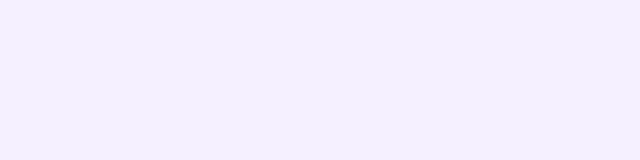
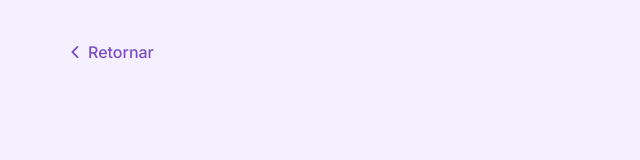
Before and after one commit to Mateus-53/jogo-do-glecio, a React (Vite) app: page /edit-profile in a window 1280 px wide. Before the commit this address had no page. Shown: the top 160 px of the page, without its empty margins (0-640 px from the left). Built offline with nearby package versions, Linux system fonts and the light colour scheme.

Commit message:
Go Page back turned into component

```diff
--- a/src/animations/pageAnimations.js
+++ b/src/animations/pageAnimations.js
@@ -38,6 +38,25 @@ export function scrollFromLeft() {
     };
 }
 
+export function scrollFromBottom() {
+    return {
+        initial: { y: "-100vh", opacity: 0 },
+        animate: {
+            y: 0,
+            opacity: 1,
+            transition: {
+                duration: 0.4,
+                ease: "easeInOut",
+            },
+        },
+        exit: {
+            y: "-100vh",
+            opacity: 0,
+            transition: { duration: 0.26, ease: "easeInOut" },
+        },
+    };
+}
+
 export function fade() {
     return {
         initial: { opacity: 0 },
--- a/src/components/AnimatedRoutes.jsx
+++ b/src/components/AnimatedRoutes.jsx
@@ -1,5 +1,6 @@
 import { AnimatePresence } from "framer-motion";
 import { Route, Routes, useLocation } from "react-router";
+import About from "../pages/About";
 import EditProfile from "../pages/EditProfile";
 import Home from "../pages/Home";
 import Login from "../pages/Login";
@@ -24,7 +25,8 @@ function AnimatedRoutes() {
                     path="/password-reset/confirm/:token"
                     element={<ResetPasswordConfirm />}
                 />
-                <Route path="/edit-information" element={<EditProfile />} />
+                <Route path="/edit-profile" element={<EditProfile />} />
+                <Route path="/about" element={<About />} />
             </Routes>
         </AnimatePresence>
     );
--- /dev/null
+++ b/src/components/buttons/ButtonPageBack.jsx
@@ -0,0 +1,16 @@
+import { HiMiniChevronLeft } from "react-icons/hi2";
+import { Link } from "react-router";
+
+function ButtonPageBack({ to, replace, children }) {
+    return (
+        <Link
+            to={to}
+            replace={replace}
+            className="flex text-darkPurple items-center font-medium p-2 absolute top-8 left-14 max-sm:left-4"
+        >
+            <HiMiniChevronLeft size={24} />
+            {children}
+        </Link>
+    );
+}
+export default ButtonPageBack;
--- /dev/null
+++ b/src/pages/About.jsx
@@ -0,0 +1,12 @@
+import ButtonPageBack from "../components/buttons/ButtonPageBack";
+
+function About() {
+   document.title = "Sobre o projeto · Jogo do Glécio"
+
+   return (
+      <div>
+         <ButtonPageBack to="/" replace={true}>Retornar</ButtonPageBack>
+      </div>
+   )
+}
+export default About;
--- a/src/pages/EditProfile.jsx
+++ b/src/pages/EditProfile.jsx
@@ -1,9 +1,22 @@
+import { scrollFromRight } from "../animations/pageAnimations";
+import ButtonPageBack from "../components/buttons/ButtonPageBack";
+import { motion } from "framer-motion";
+
 function EditProfile() {
-  return (
-    <div>
-      <h1>Edit Profile</h1>
-    </div>
-  );
+    document.title = "Editar perfil · Jogo do Glécio";
+
+    return (
+        <motion.div
+            variants={scrollFromRight()}
+            initial="initial"
+            animate="animate"
+            exit="exit"
+        >
+            <ButtonPageBack to="/" replace={true}>
+                Retornar
+            </ButtonPageBack>
+        </motion.div>
+    );
 }
 
 export default EditProfile;
--- a/src/pages/ResetPasswordConfirm.jsx
+++ b/src/pages/ResetPasswordConfirm.jsx
@@ -1,11 +1,11 @@
-import { Link, useNavigate, useParams } from "react-router";
-import { HiMiniChevronLeft } from "react-icons/hi2";
+import { useEffect, useState } from "react";
+import { useNavigate, useParams } from "react-router";
+import { toast } from "react-toastify";
+import ButtonGreen from "../components/buttons/ButtonGreen";
+import ButtonPageBack from "../components/buttons/ButtonPageBack";
 import Input from "../components/Input";
-import { useEffect, useState } from "react";
 import { resetPasswordConfirm } from "../services/authService";
 import { isValidJWT } from "../utils/authUtils";
-import ButtonGreen from "../components/buttons/ButtonGreen";
-import { toast } from "react-toastify";
 
 function ResetPasswordConfirm() {
     document.title = "Resetar senha · Jogo do Glécio";
@@ -69,14 +69,9 @@ function ResetPasswordConfirm() {
 
     return (
         <div className="h-screen flex flex-col">
-            <Link
-                to="/login"
-                replace={true}
-                className="flex text-darkPurple items-center font-medium p-2 absolute top-8 left-14 max-sm:left-4"
-            >
-                <HiMiniChevronLeft size={24} />
+            <ButtonPageBack to="/login" replace={true}>
                 Retornar para login
-            </Link>
+            </ButtonPageBack>
             <div className="flex max-sm:items-start max-sm:mt-24 justify-center items-center flex-grow">
                 <main className="max-w-sm max-[405px]:max-w-[86%] max-sm:p-4 p-8 rounded-lg sm:border-2 border-gray">
                     <div className="space-y-2">
--- a/src/pages/ResetPasswordRequest.jsx
+++ b/src/pages/ResetPasswordRequest.jsx
@@ -1,12 +1,11 @@
 import { motion } from "framer-motion";
 import { useEffect, useState } from "react";
-import { HiMiniChevronLeft } from "react-icons/hi2";
-import { Link } from "react-router";
+import { toast } from "react-toastify";
 import { scrollFromRight } from "../animations/pageAnimations";
 import Input from "../components/Input";
+import ButtonPageBack from "../components/buttons/ButtonPageBack";
 import ButtonPrimary from "../components/buttons/ButtonPrimary";
 import { resetPasswordRequest } from "../services/authService";
-import { toast } from "react-toastify";
 
 function ResetPasswordRequest() {
     document.title = "Esqueceu sua senha? · Jogo do Glécio";
@@ -61,14 +60,9 @@ function ResetPasswordRequest() {
                 exit="exit"
                 variants={scrollFromRight()}
             >
-                <Link
-                    to="/login"
-                    replace={true}
-                    className="flex text-darkPurple items-center font-medium p-2 absolute top-8 left-14 max-sm:left-4"
-                >
-                    <HiMiniChevronLeft size={24} />
+                <ButtonPageBack to="/login" replace={true}>
                     Retornar
-                </Link>
+                </ButtonPageBack>
                 <div className="flex max-sm:items-start max-sm:mt-24 justify-center items-center flex-grow">
                     <main className="max-w-sm max-[405px]:max-w-[86%] max-sm:p-4 p-8 rounded-lg sm:border-2 border-gray">
                         <div className="space-y-2">
```
